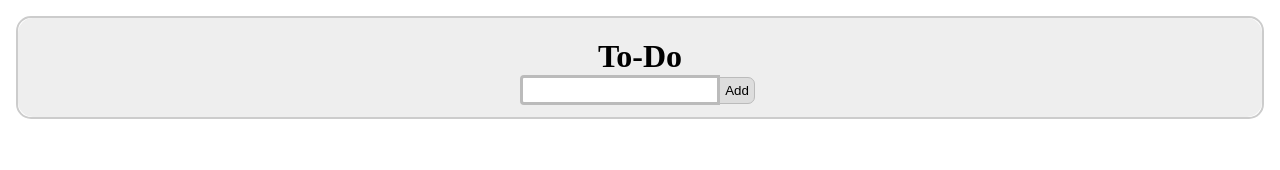
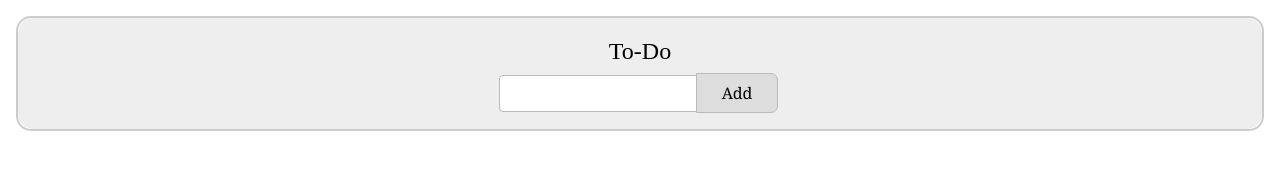
Before and after one commit to benmarley/dsn1676-assignment-5, a plain HTML site: page index.html in a window 1280 px wide. Drawn offline with nearby package versions, Linux system fonts and the light colour scheme.

Commit message:
added javascript added some classes

```diff
--- a/css/main.css
+++ b/css/main.css
@@ -26,6 +26,9 @@ body {
 	margin: 0;
 	text-align: center;
 	padding-top: 20px;
+	font-size: 150%;
+	font-weight: normal;
+	padding-bottom: 8px;
 }
 
 .rounded-corners {
@@ -45,21 +48,25 @@ body {
 
 .to-do-input {
 	width: 200px;
-	height: 30px;
-	height:;
+	height: 37px;
 	border-radius: 4px 0 0 4px;
-	border:solid #BBBBBB;
+	border:solid #BBBBBB 1px;
+	position: relative;
+	bottom: 1px;
+	left: 2px;
 
 }
 
 .add-btn {
 	margin:0;
-	padding:5px;
+	padding: 8px 25px;
 	position: relative;
 	background-color: #DDDDDD;
 	right:5px;
 	border-radius: 0 7px 7px 0;
 	border:solid #BBBBBB 1px;
 	margin-bottom: 1em;
+	font-family:'georgia', serif;
+	font-size: 1rem;
 
 }
--- a/index.html
+++ b/index.html
@@ -11,10 +11,10 @@
 
 	<div class="rounded-corners">
 
-	<form class="background-grey">
+	<form class="background-grey form">
 		<h1 class="to-do-title">To-Do</h2>
-		<input id="to-do" class="to-do-input">
-		<button class="add-btn">Add</button>
+		<input id="to-do" class="to-do-input item">
+		<button type="submit" class="add-btn">Add</button>
 	</form>
 
 	</div>
--- a/js/main.js
+++ b/js/main.js
@@ -0,0 +1,13 @@
+var $form = $('.form');
+var $item = $('.item');
+
+
+$form.on('submit', function (e) {
+	e.preventDefault();
+
+	var $itemLi = $('<li>').html($item.val());
+
+	$li.append
+
+
+})
```
